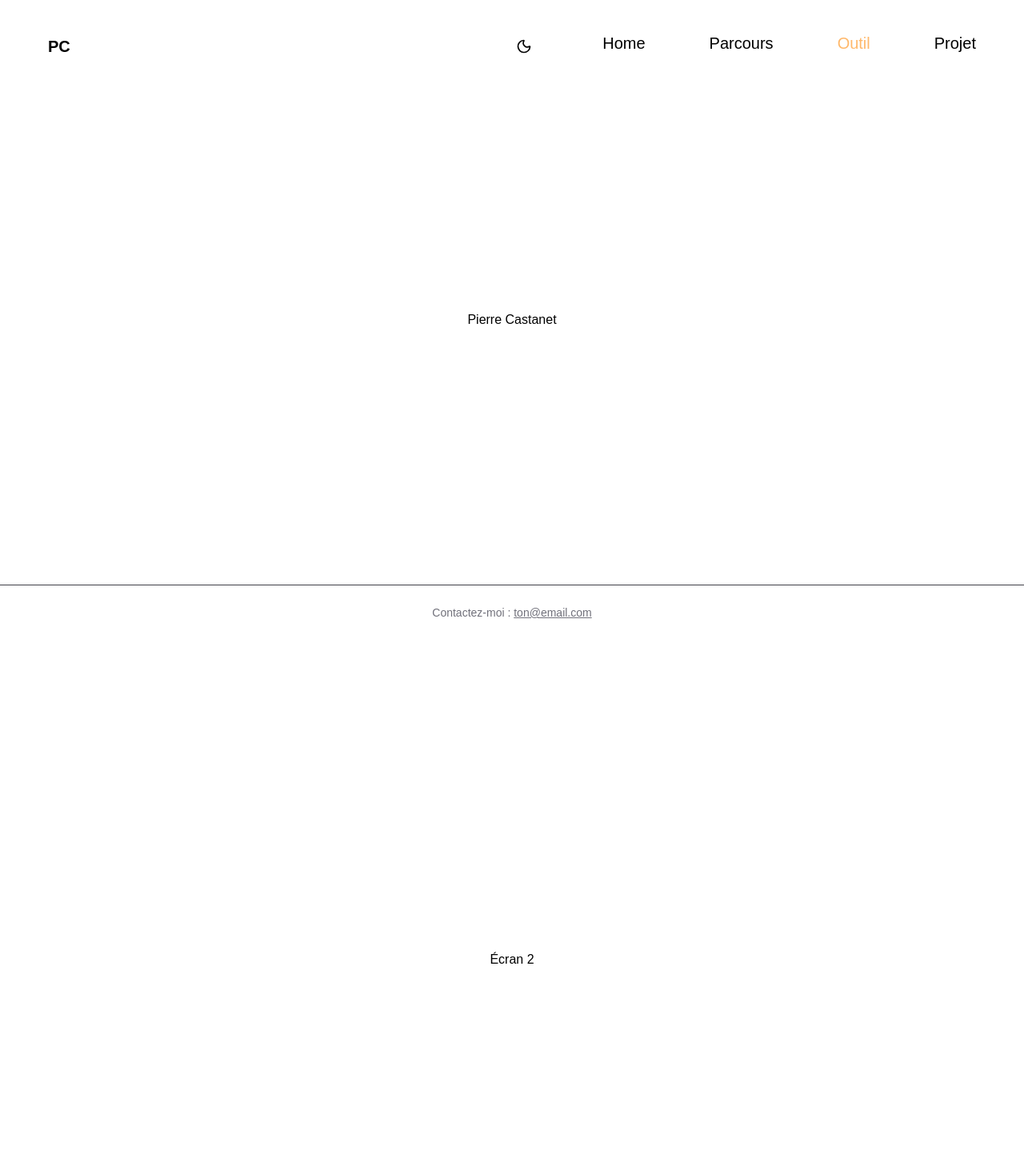
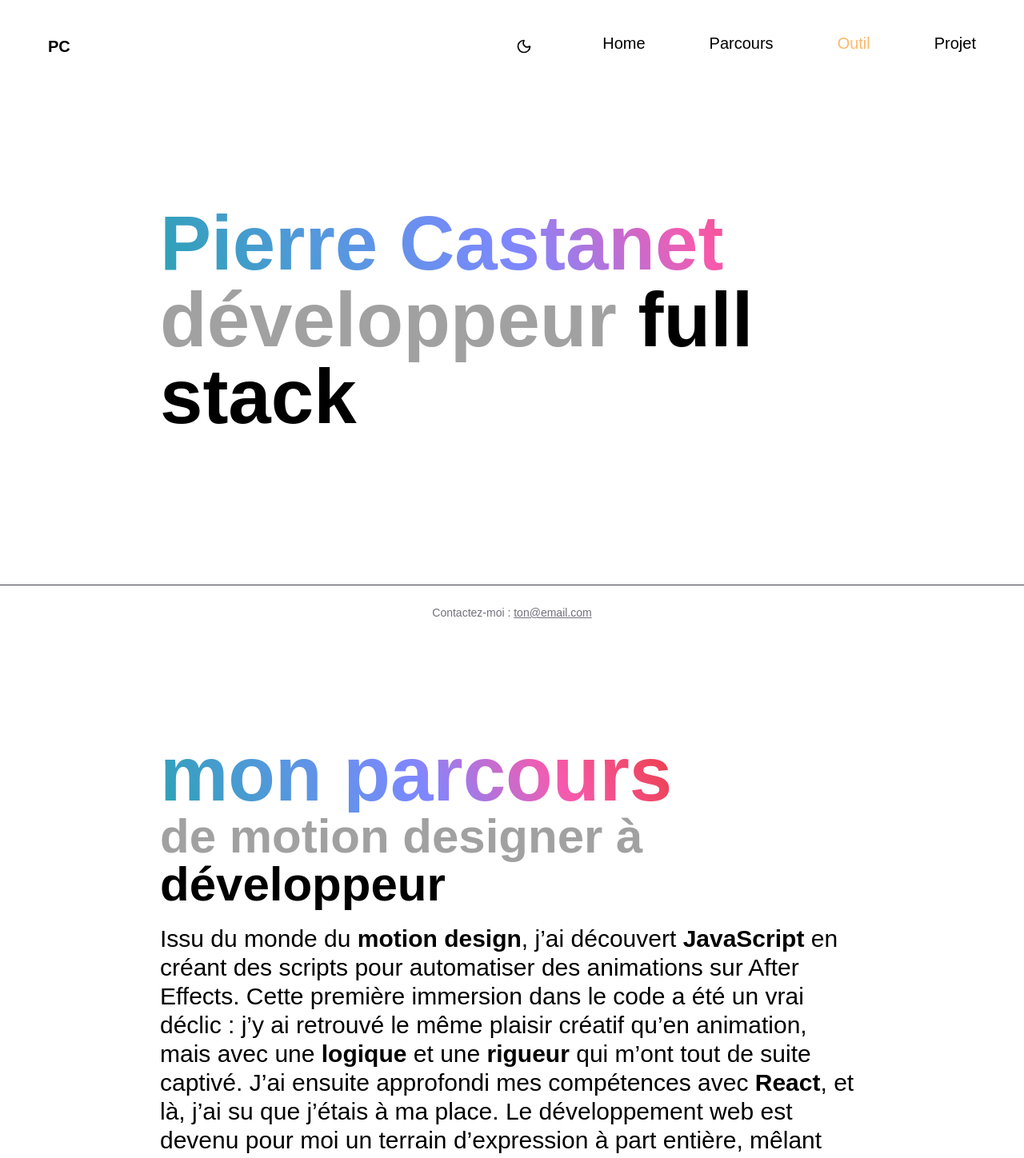
Before and after one commit to PierreCGdev/portefolio, a Next.js app: page / in a window 1280 px wide. Shown: the top 1448 px of the page at 80% size. Built offline with nearby package versions, Linux system fonts and the light colour scheme.

Commit message:
ecran 1 et2

```diff
--- a/app/layout.js
+++ b/app/layout.js
@@ -1,6 +1,5 @@
 import { Open_Sans, Quicksand } from "next/font/google";
 import "./globals.css";
-import ThemeProvider from "../components/ThemeProvider";
 
 const openSans = Open_Sans({
   variable: "--font-open-sans",
@@ -23,13 +22,7 @@ export default function RootLayout({ children }) {
       <body
         className={`${openSans.variable} ${quicksand.variable} antialiased`}
       >
-        <ThemeProvider
-          attribute="class"
-          defaultTheme="system"
-          enableSystem
-          disableTransitionOnChange>
-          <main>{children}</main>
-        </ThemeProvider>
+        <main>{children}</main>
       </body>
     </html>
   );
--- a/app/page.js
+++ b/app/page.js
@@ -5,6 +5,9 @@ import Footer from "../components/Footer";
 import CubeBackground from "../components/CubeBackground";
 import { Canvas } from "@react-three/fiber";
 import { useState, useEffect } from "react";
+import ThemeProvider from "../components/ThemeProvider";
+import { CircleArrowDown } from "lucide-react";
+import Button from "../components/Button";
 
 export default function Home() {
   const sections = ["Home", "Parcours", "Outil", "Projet"];
@@ -33,6 +36,12 @@ export default function Home() {
   }, []);
 
   return (
+    <ThemeProvider
+      attribute="class"
+      defaultTheme="system"
+      enableSystem
+      disableTransitionOnChange
+    >
       <div>
         {/* <div>
         <CubeBackground />
@@ -45,15 +54,51 @@ export default function Home() {
         <main className="relative">
           <section
             id="Home"
-          className="h-screen w-screen  bg-white dark:bg-black flex items-center justify-center"
+            className="h-screen w-screen  bg-white dark:bg-black flex flex-col items-start justify-center p-13 md:p-30 xl:p-50"
           >
-          <h1>Pierre Castanet</h1>
+            <div>
+              <h1 className="text-4xl sm:text-6xl md:text-7xl xl:text-8xl font-bold bg-[linear-gradient(60deg,_rgb(44,_162,_180),_rgb(85,_152,_222),_rgb(127,_135,_255),_rgb(246,_90,_173),_rgb(236,_61,_67))]  bg-clip-text text-transparent">
+                Pierre Castanet
+              </h1>
+              <h1 className="text-4xl sm:text-6xl md:text-7xl xl:text-8xl font-bold">
+                <span className="text-neutral-400">développeur</span> full stack
+              </h1>
+            </div>
+
+            {/* <CircleArrowDown size={80} strokeWidth={1} /> */}
           </section>
           <section
             id="Parcours"
-          className="h-screen w-screen  bg-white dark:bg-black flex items-center justify-center"
+            className="h-screen w-screen  bg-white dark:bg-black flex flex-col items-start justify-center p-13 md:p-30 xl:p-50"
           >
-          <h1>Écran 2</h1>
+            <div className="flex flex-col items-start">
+              <h2 className="text-4xl sm:text-6xl md:text-7xl xl:text-8xl font-bold bg-[linear-gradient(60deg,_rgb(44,_162,_180),_rgb(85,_152,_222),_rgb(127,_135,_255),_rgb(246,_90,_173),_rgb(236,_61,_67))]  bg-clip-text text-transparent">
+                mon parcours
+              </h2>
+              <h3 className="text-2xl sm:text-4xl md:text-5xl xl:text-6xl font-bold">
+                <span className="text-neutral-400">de motion designer à </span>
+                développeur
+              </h3>
+              <p className="text-md sm:text-xl md:text-2xl xl:text-3xl mt-5">
+                Issu du monde du{" "}
+                <span className="font-bold">motion design</span>, j’ai découvert{" "}
+                <span className="font-bold">JavaScript</span> en créant des
+                scripts pour automatiser des animations sur After Effects. Cette
+                première immersion dans le code a été un vrai déclic : j’y ai
+                retrouvé le même plaisir créatif qu’en animation, mais avec une
+                <span className="font-bold"> logique</span> et une
+                <span className="font-bold"> rigueur</span> qui m’ont tout de
+                suite captivé. J’ai ensuite approfondi mes compétences avec{" "}
+                <span className="font-bold">React</span>, et là, j’ai su que
+                j’étais à ma place. Le développement web est devenu pour moi un
+                terrain d’expression à part entière, mêlant technique et
+                créativité.
+              </p>
+              <Button
+                text="LinkedIn"
+                link="https://fr.linkedin.com/in/pierre-castanet-4b489493"
+              />
+            </div>
           </section>
           <section
             id="Outil"
@@ -70,5 +115,6 @@ export default function Home() {
         </main>
         <Footer />
       </div>
+    </ThemeProvider>
   );
 }
```
Lines whose indentation alone changed are shown as unchanged.
